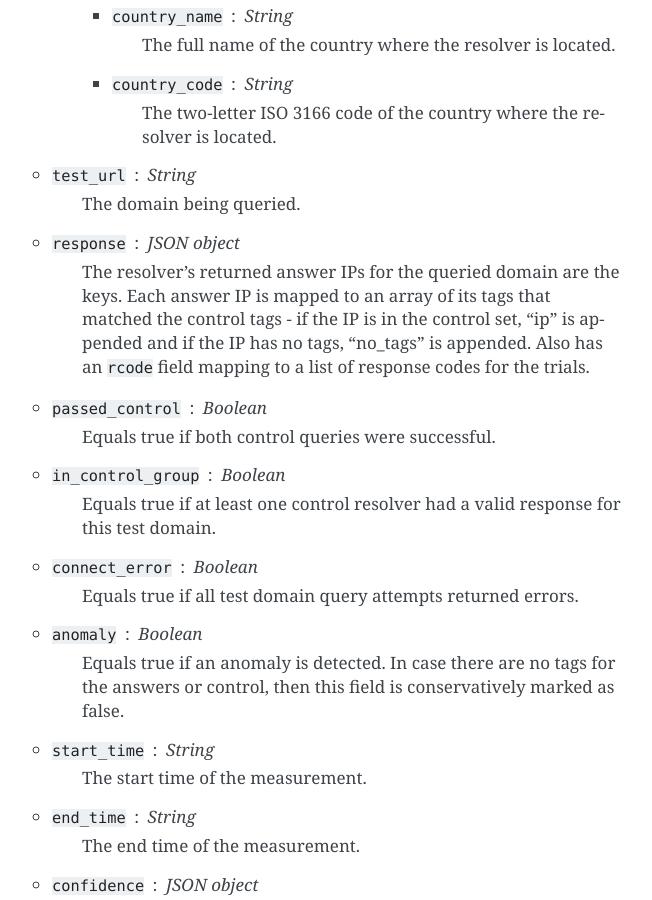
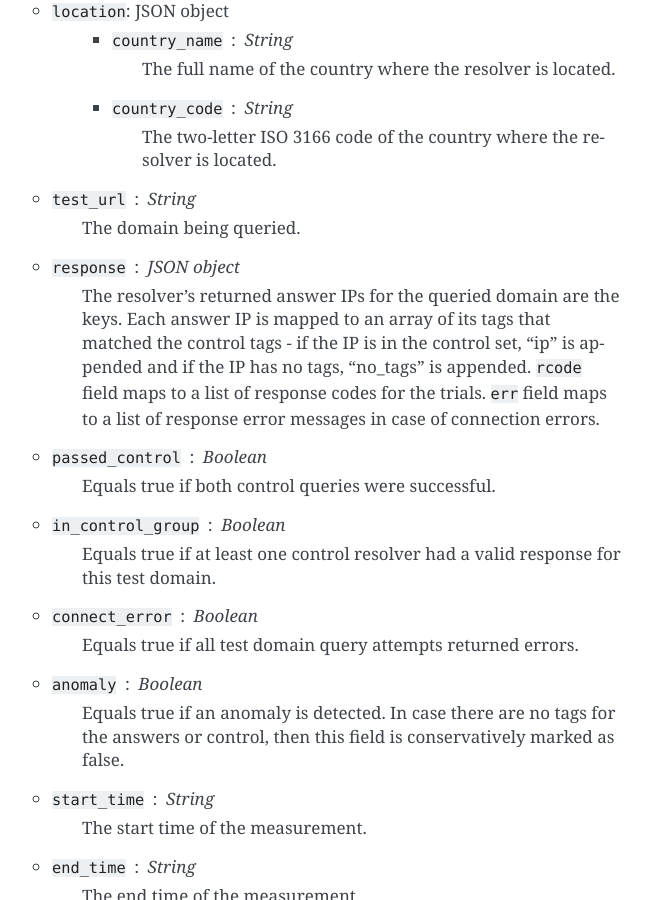
Before and after one commit to censoredplanet/censoredplanet, a Sphinx documentation site: the page built from docs/satellitev2.rst, in a window 1280 px wide and 900 px high, scrolled down 5041 px. Shown: the whole window, without its empty margins (458-1110 px from the left). Built offline with Sphinx 7.4.7, drawn with Linux system fonts in a browser that asks for light colours; some of the changed text lies outside the part shown.

Commit message:
Added descriptions for changes in query modules (decreasing the measurements conducted), and changes in detect module to reflect err msg

```diff
--- a/docs/satellitev2.rst
+++ b/docs/satellitev2.rst
@@ -95,7 +95,7 @@
 
     **Note:**
 
-        * NEW: The query for the test domain is attempted up to four times in case of non Type A response. To check the status of the resolver, a control domain is queried before and after the queries for the test domain.
+        * NEW: The query for the test domain is attempted up to four times in case of connection error. To check the status of the resolver, a control measurement is conducted before the test domain. If all 4 trails for the test domain fail, another control measurement will be conducted.
 
 2. Parse and separate responses from control resolvers and non-control resolvers.
 
@@ -187,7 +187,7 @@
     * :code:`test_url` : String
         The domain being queried.
     * :code:`response` : JSON object
-        The resolver's returned answer IPs for the queried domain are the keys. Each answer IP is mapped to an array of its tags that matched the control tags - if the IP is in the control set, "ip" is appended and if the IP has no tags, "no_tags" is appended. Also has an :code:`rcode` field mapping to a list of response codes for the trials.
+        The resolver's returned answer IPs for the queried domain are the keys. Each answer IP is mapped to an array of its tags that matched the control tags - if the IP is in the control set, "ip" is appended and if the IP has no tags, "no_tags" is appended. :code:`rcode` field maps to a list of response codes for the trials. :code:`err` field maps to a list of response error messages in case of connection errors.
     * :code:`passed_control` : Boolean
         Equals true if both control queries were successful.
     * :code:`in_control_group` : Boolean
```
